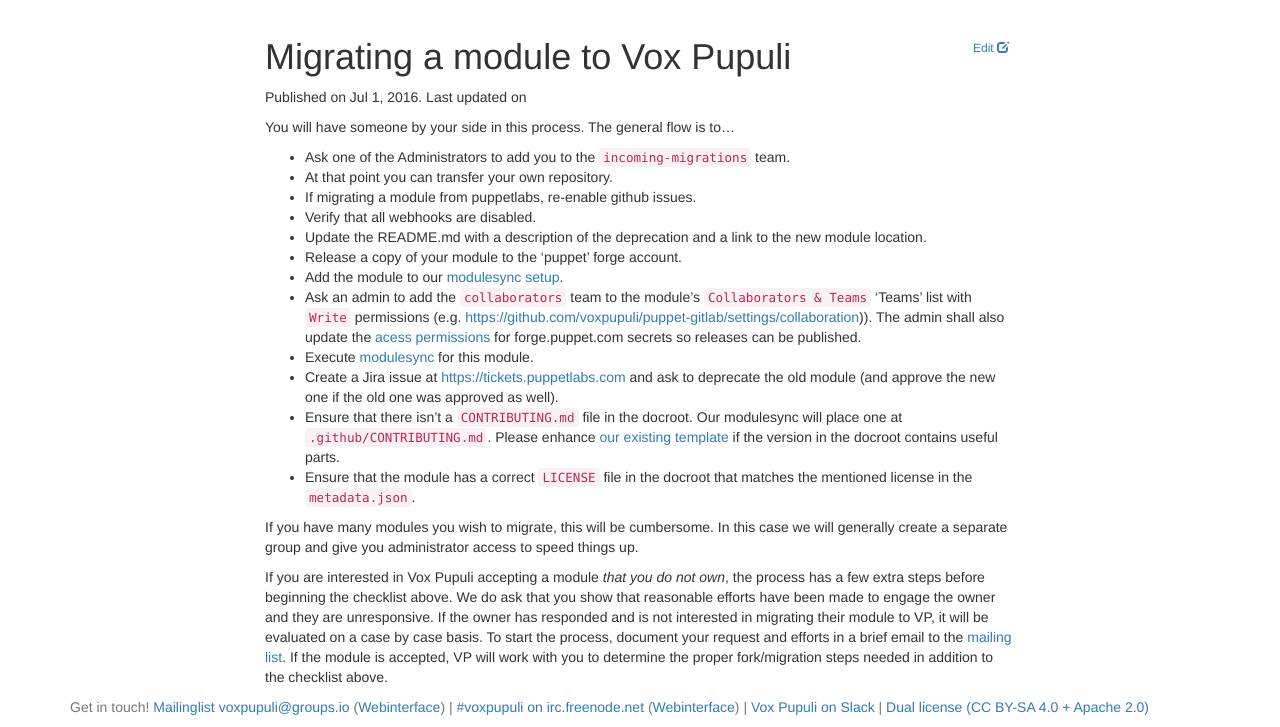
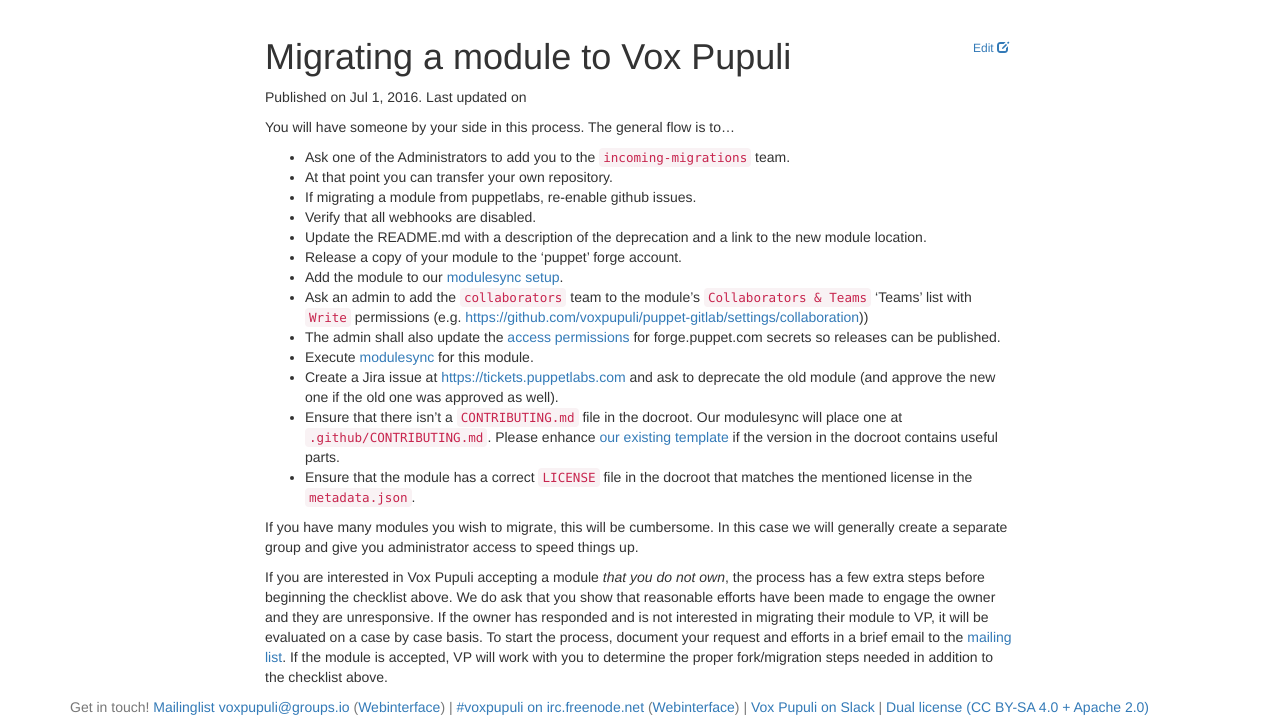
Before and after one commit to voxpupuli/voxpupuli.github.io, a Jekyll site: the page built from _docs/migrate_module.md, in a window 1280 px wide, cut to the strip 184-911 px from the top of the page. Built offline with Jekyll 4.4.1, drawn with Linux system fonts in a browser that asks for light colours; nearby versions of some CDN libraries.

Commit message:
Update _docs/migrate_module.md
Co-authored-by: Ewoud Kohl van Wijngaarden <ewoud@kohlvanwijngaarden.nl>

```diff
--- a/_docs/migrate_module.md
+++ b/_docs/migrate_module.md
@@ -14,7 +14,8 @@
 * Update the README.md with a description of the deprecation and a link to the new module location.
 * Release a copy of your module to the 'puppet' forge account.
 * Add the module to our [modulesync setup](publish_setup).
-* Ask an admin to add the `collaborators` team to the module's `Collaborators & Teams` 'Teams' list with `Write` permissions (e.g. [https://github.com/voxpupuli/puppet-gitlab/settings/collaboration](https://github.com/voxpupuli/puppet-gitlab/settings/collaboration))). The admin shall also update the [acess permissions](https://github.com/organizations/voxpupuli/settings/secrets/actions) for forge.puppet.com secrets so releases can be published.
+* Ask an admin to add the `collaborators` team to the module's `Collaborators & Teams` 'Teams' list with `Write` permissions (e.g. [https://github.com/voxpupuli/puppet-gitlab/settings/collaboration](https://github.com/voxpupuli/puppet-gitlab/settings/collaboration)))
+* The admin shall also update the [access permissions](https://github.com/organizations/voxpupuli/settings/secrets/actions) for forge.puppet.com secrets so releases can be published.
 * Execute [modulesync](msync) for this module.
 * Create a Jira issue at [https://tickets.puppetlabs.com](https://tickets.puppetlabs.com) and ask to deprecate the old module (and approve the new one if the old one was approved as well).
 * Ensure that there isn't a `CONTRIBUTING.md` file in the docroot. Our modulesync will place one at `.github/CONTRIBUTING.md`. Please enhance [our existing template](template) if the version in the docroot contains useful parts.
```
